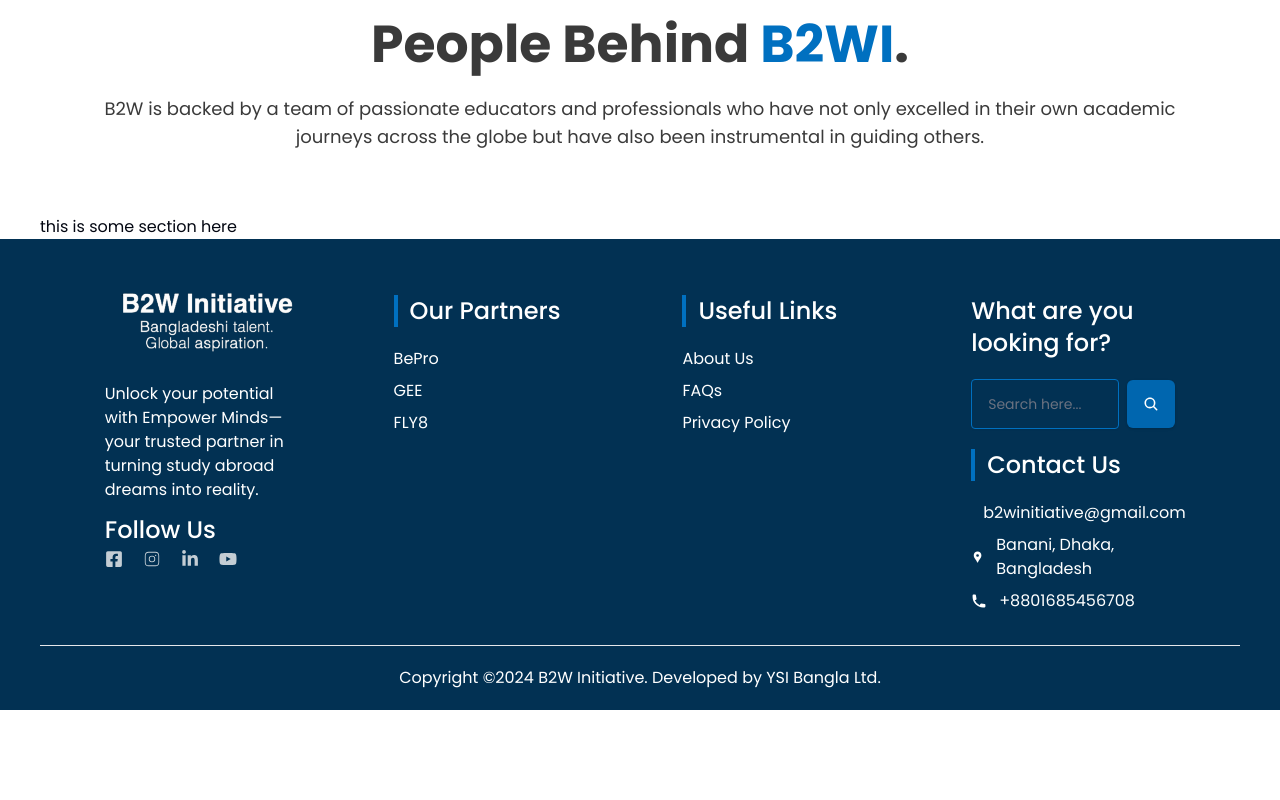
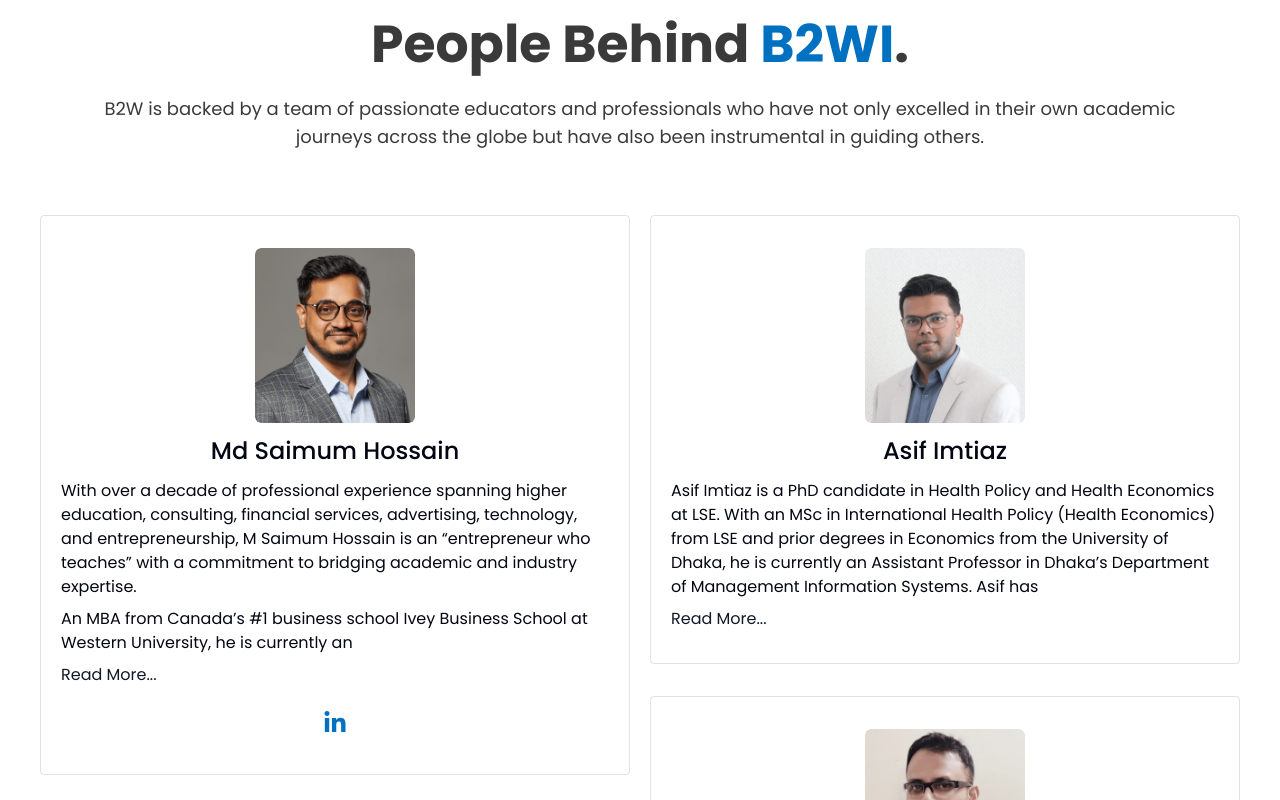
Before and after one commit to wpseemol/b2wi-development, a Next.js app: page /people-behind in a window 1280 px wide. Shown: the part 300-1100 px from the top of the page. Before the commit the page ends 1010 px from the top, so only its background shows below. Built offline with nearby package versions, Linux system fonts and the light colour scheme.

Commit message:
people behind read more button add withe read less button

```diff
--- a/app/people-behind/_components/people-Behind-content.tsx
+++ b/app/people-behind/_components/people-Behind-content.tsx
@@ -1,3 +1,46 @@
+import { peopleBehind } from '@/lib/people-behind-data';
+import PeopleBehindCart from './people-behind-cart';
+
 export default function PeopleBehindContent() {
-    return <div>this is some section here</div>;
+    return (
+        <section className="pb-16">
+            {/* tablet or desktop view */}
+
+            <div className="sm:grid hidden grid-cols-2 gap-x-5  ">
+                <div className="space-y-8">
+                    {peopleBehind
+                        .filter((_, inx) => inx % 2 === 0) // Even indexes
+                        .map((people) => (
+                            <PeopleBehindCart
+                                key={people.id}
+                                details={people}
+                            />
+                        ))}
+                </div>
+
+                <div className="space-y-8">
+                    {peopleBehind
+                        .filter((_, inx) => inx % 2 !== 0) // Odd indexes
+                        .map((people) => (
+                            <PeopleBehindCart
+                                key={people.id}
+                                details={people}
+                            />
+                        ))}
+                </div>
+            </div>
+            {/* tablet or desktop view */}
+
+            {/* mobile view  */}
+            <div className="sm:hidden grid  grid-cols-1 px-2">
+                <div className="space-y-8">
+                    {peopleBehind.map((people) => (
+                        <PeopleBehindCart key={people.id} details={people} />
+                    ))}
+                </div>
+            </div>
+
+            {/* mobile view  */}
+        </section>
+    );
 }
--- /dev/null
+++ b/app/people-behind/_components/people-behind-cart.tsx
@@ -0,0 +1,38 @@
+import { PeopleBehind } from '@/lib/people-behind-data';
+import Image from 'next/image';
+import Link from 'next/link';
+import { FaLinkedinIn } from 'react-icons/fa6';
+import PeopleDetails from './people-details';
+
+export default function PeopleBehindCart({
+    details,
+}: {
+    details: PeopleBehind;
+}) {
+    return (
+        <div className="flex flex-col items-center gap-y-3 border border-neutral-700/15 px-3 py-5 sm:px-5 sm:py-8 h-fit hover:shadow-md duration-100 rounded">
+            <figure className="overflow-hidden rounded-md">
+                <Image
+                    src={`/images/people-behind/${details.imageUrl}`}
+                    alt={details.name}
+                    width={160}
+                    height={175}
+                    className="rounded-md"
+                />
+            </figure>
+            <h3 className="text-2xl font-medium">{details.name}</h3>
+
+            <PeopleDetails htmlContent={details.description} />
+
+            {details.socialLink && (
+                <div className="mt-3">
+                    <Link
+                        href={details.socialLink}
+                        className="hover:scale-110 inline-block duration-150 group">
+                        <FaLinkedinIn className="text-primaryColor text-2xl group-hover:drop-shadow-2xl" />
+                    </Link>
+                </div>
+            )}
+        </div>
+    );
+}
--- /dev/null
+++ b/app/people-behind/_components/people-details.tsx
@@ -0,0 +1,45 @@
+'use client';
+import { useState } from 'react';
+
+export default function PeopleDetails({
+    htmlContent,
+}: {
+    htmlContent: strings;
+}) {
+    const [isExpanded, setISExpanded] = useState(false);
+
+    const shoWord = 50;
+
+    const words = htmlContent.split(/\s+/); // split by whitespace.
+    const wordCount = words.length;
+
+    const truncatedContent: string =
+        wordCount > shoWord ? words.slice(0, shoWord).join(' ') : htmlContent;
+
+    let showContent: string | TrustedHTML = isExpanded
+        ? htmlContent
+        : truncatedContent;
+
+    showContent += '';
+
+    return (
+        <div className="space-y-2">
+            {/* Display truncated or full content */}
+            <div
+                dangerouslySetInnerHTML={{
+                    __html: showContent,
+                }}
+                className="space-y-2"
+            />
+
+            {/* Show "Read More" or "Read Less" button only if content exceeds 50 words */}
+            {wordCount > shoWord && (
+                <button
+                    onClick={() => setISExpanded(!isExpanded)}
+                    className="mt-2 text-primary hover:underline dark:text-white">
+                    {isExpanded ? 'Read Less...' : 'Read More...'}
+                </button>
+            )}
+        </div>
+    );
+}
```
